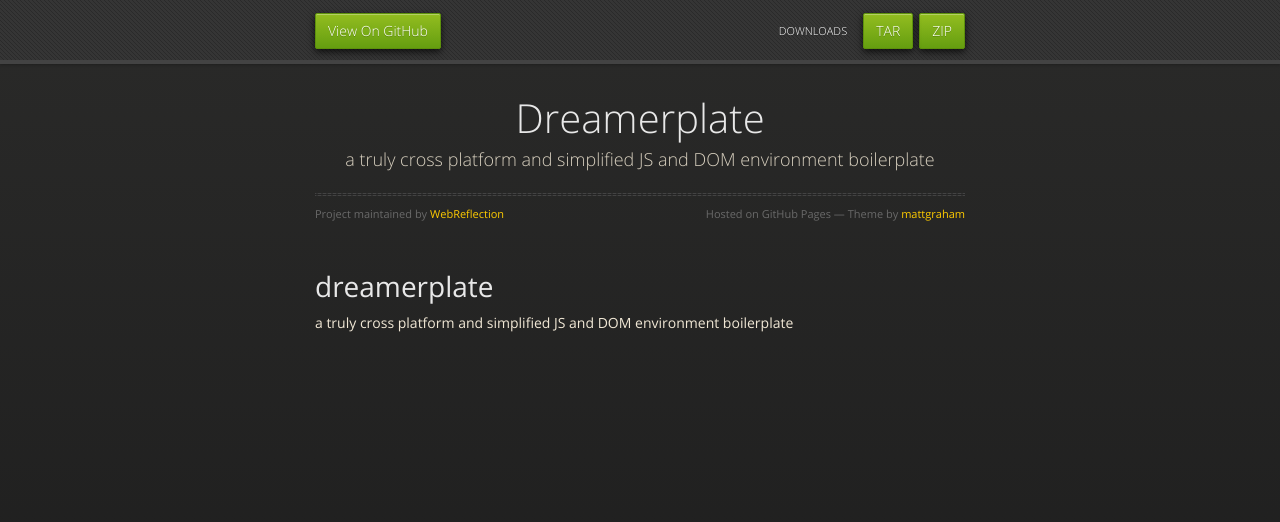
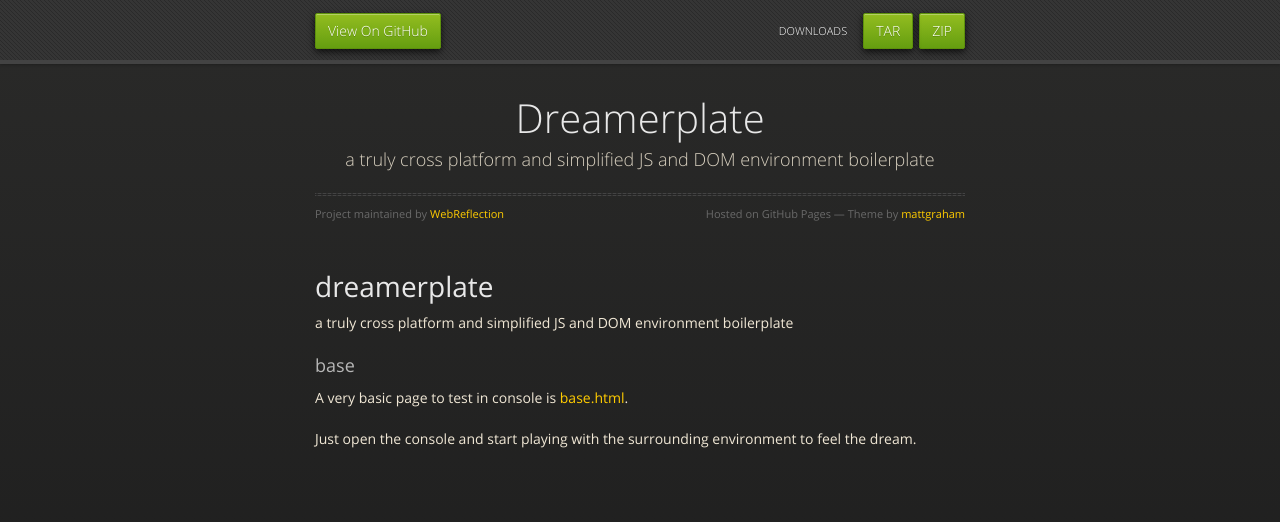
Before and after one commit to WebReflection/dreamerplate, a plain HTML site: page index.html in a window 1280 px wide. Drawn offline with nearby package versions, Linux system fonts and the light colour scheme.

Commit message:
Create gh-pages branch via GitHub

```diff
--- a/index.html
+++ b/index.html
@@ -42,6 +42,13 @@
 <a name="dreamerplate" class="anchor" href="#dreamerplate"><span class="octicon octicon-link"></span></a>dreamerplate</h1>
 
 <p>a truly cross platform and simplified JS and DOM environment boilerplate</p>
+
+<h3>
+<a name="base" class="anchor" href="#base"><span class="octicon octicon-link"></span></a>base</h3>
+
+<p>A very basic page to test in console is <a href="http://webreflection.github.io/dreamerplate/base.html">base.html</a>.</p>
+
+<p>Just open the console and start playing with the surrounding environment to feel the dream.</p>
       </section>
 
     </div>
--- a/params.json
+++ b/params.json
@@ -1 +1 @@
-{"name":"Dreamerplate","tagline":"a truly cross platform and simplified JS and DOM environment boilerplate","body":"dreamerplate\r\n============\r\n\r\na truly cross platform and simplified JS and DOM environment boilerplate\r\n","google":"","note":"Don't delete this file! It's used internally to help with page regeneration."}
+{"name":"Dreamerplate","tagline":"a truly cross platform and simplified JS and DOM environment boilerplate","body":"dreamerplate\r\n============\r\n\r\na truly cross platform and simplified JS and DOM environment boilerplate\r\n\r\n### base\r\nA very basic page to test in console is [base.html](http://webreflection.github.io/dreamerplate/base.html).\r\n\r\nJust open the console and start playing with the surrounding environment to feel the dream.\r\n","google":"","note":"Don't delete this file! It's used internally to help with page regeneration."}
```
